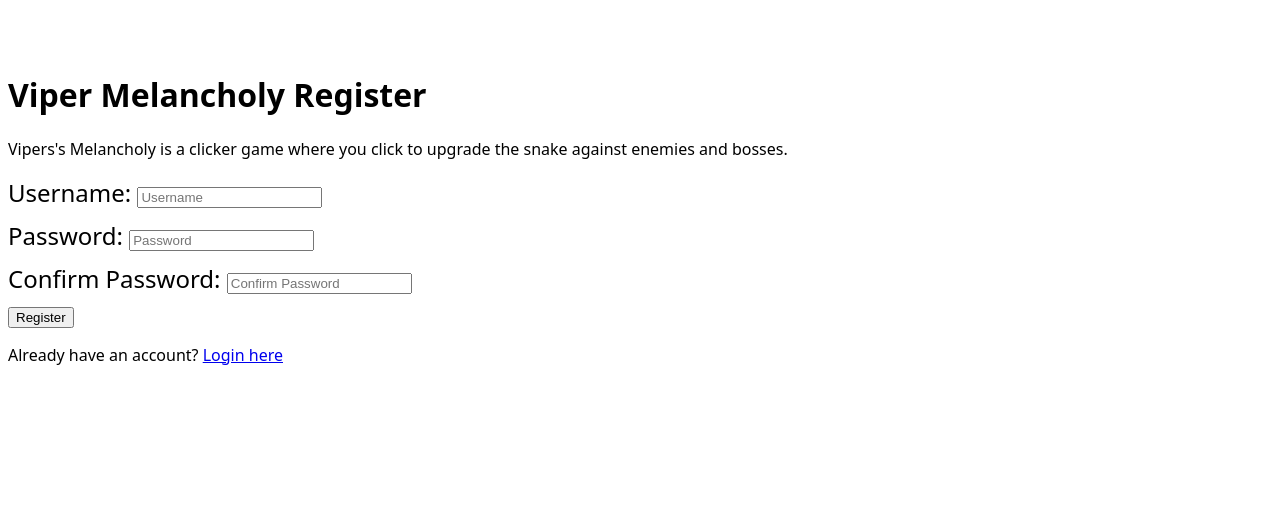
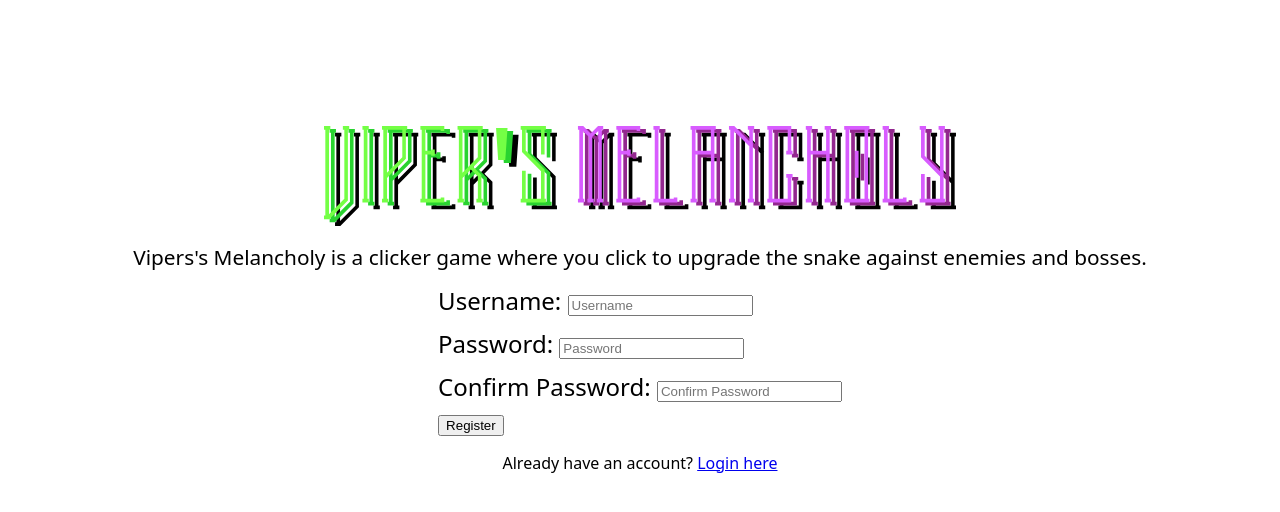
Before and after one commit to SpaceApe06/Viper_Melancholy, a PHP site: page /register_page.php in a window 1280 px wide. Shown: the top 512 px of the page. Run offline with PHP 8.4, Linux system fonts and the light colour scheme.

Commit message:
Fikset litt css

```diff
--- a/src/pages/register_page.php
+++ b/src/pages/register_page.php
@@ -7,14 +7,15 @@
     <link rel="stylesheet" type="text/css" href="style.css">
 </head>
 <body>
+    <div id=logg_inn_body>
+        <!-- <br><br> -->
+        <!-- logo -->
+        <div id=Logg_inn_logo_container>
+            <img src="public/Viper_melancholy_logo.svg" alt="Viper Melancholy logo" id="register_inn_logo" height="100px">
+            <p id="Logo_tekst"> Vipers's Melancholy is a clicker game where you click to upgrade the
+                snake against enemies and bosses. </p>
+        </div>
 
-        <br><br>
-        <div id="registrer">
-            <h1>Viper Melancholy Register</h1>
-            <p>
-                Vipers's Melancholy is a clicker game where you click to upgrade the
-                snake against enemies and bosses.
-            </p>
 
     <!-- registrer -->
         <div id="logg_inn">
--- a/src/pages/style.css
+++ b/src/pages/style.css
@@ -36,9 +36,18 @@ main {
 
 /* Logg inn */
 
+#logg_inn_body{
+    display: flex;
+    flex-direction: column;
+    /* align-items: center; */
+    justify-content: flex-end;
+    margin-top: 10%;
+}
+
 #logg_inn{
     display: flex;
     flex-direction: column;
+    align-items: center;
     justify-content: center;
 }
 #logg_inn_label{
@@ -127,17 +136,41 @@ main {
 
 /* Logo */
 
+#Logg_inn_logo_container{
+    display: flex;
+    flex-direction: row;
+    justify-content: center;
+    align-items: center;
+}
+#Logg_inn_logo{
+    height: 50%;
+    width: 50%;
+    margin-left: 25%;
+}
+#register_inn_logo{
+    height: 50%;
+    width: 50%;
+    margin-left: 25%;
+}
+#Logo_tekst{
+    font-size: 1.3em;
+    margin-top: 1%;
+    margin-bottom: 1%;
+    text-align: center;
+
+}
+/* margin-top: 1%; */
 #logo_container{
     display: flex;
     flex-direction: row;
     justify-content: center;
-    margin-top: 1%;
+    align-items: center;
+    /* margin-top: 1%; */
 }
 #logo{
-    justify-content: center;
-    flex-direction: row;
     height: 25%;
     width: 25%;
+    margin-left: 39%;
 }
 
 /* Oppgradering */
```
Also changed, not shown: src/pages/index.php (+14 -8 lines), src/pages/public/Viper_melancholy_logo.svg. Lines whose indentation alone changed are shown as unchanged.
